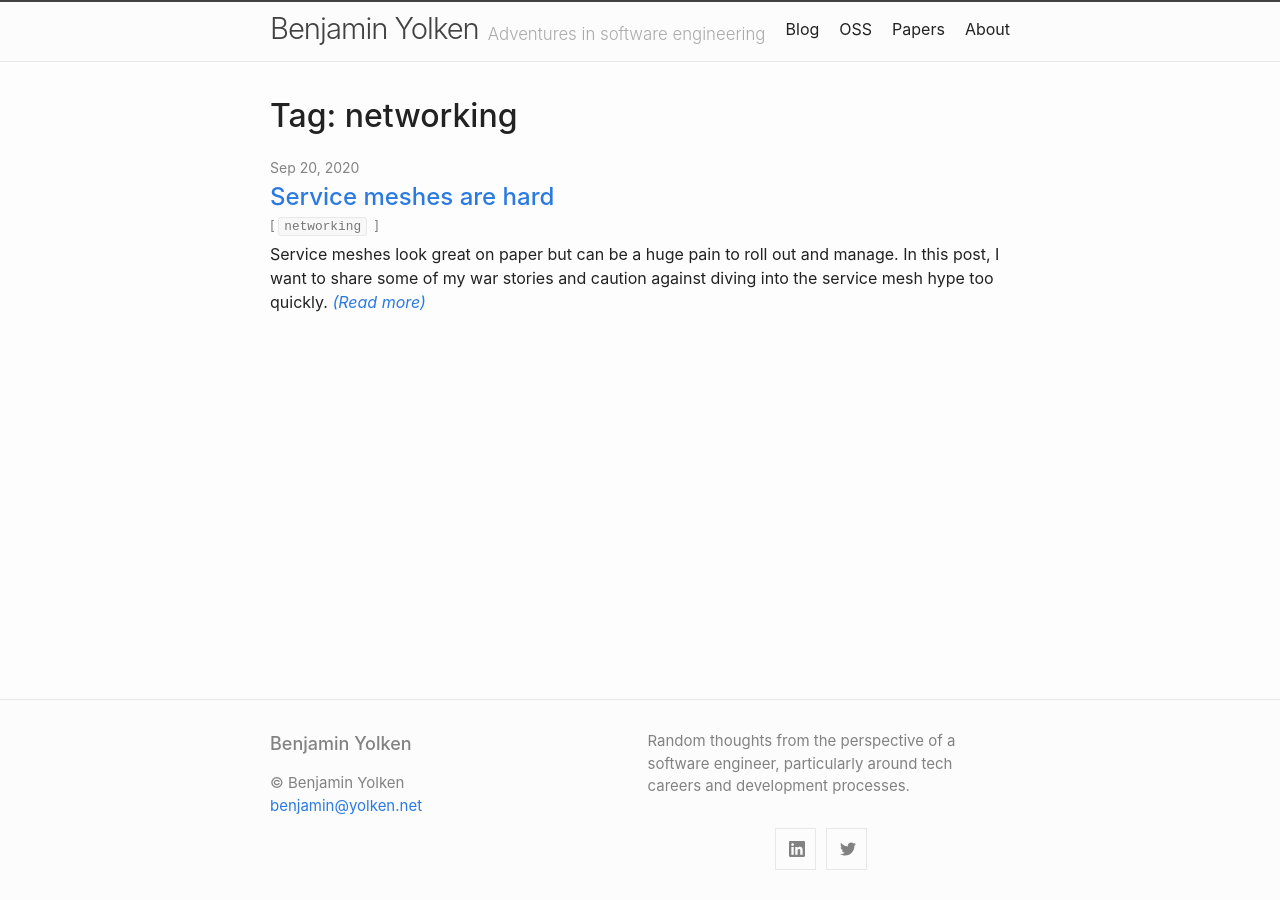
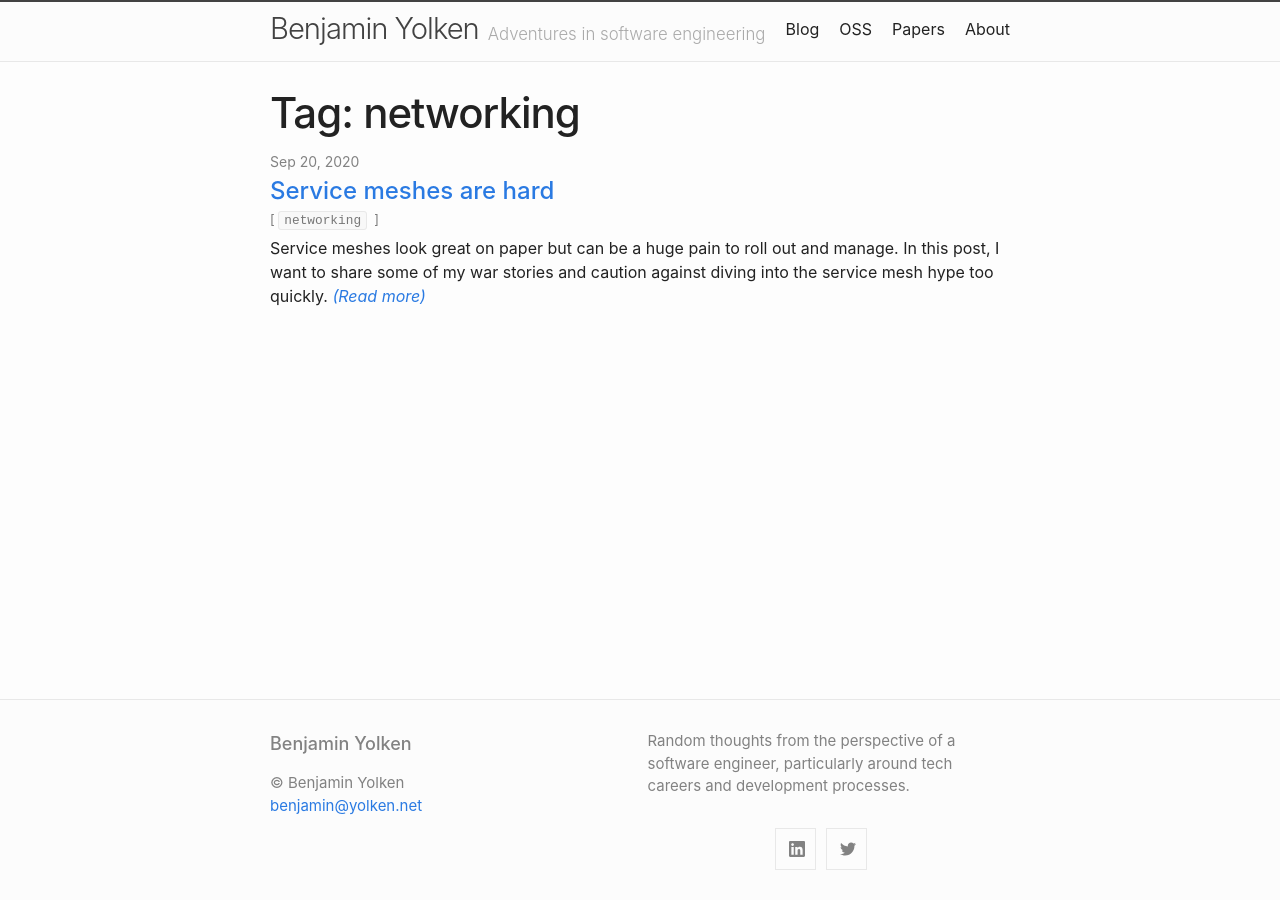
Before and after one commit to yolken/yolken-blog, a Jekyll site: the page built from site/tags/networking.html, in a window 1280 px wide. Built offline with Jekyll 4.4.1, drawn with Linux system fonts in a browser that asks for light colours.

Commit message:
Update style

```diff
--- a/site/_layouts/posts-by-tag.html
+++ b/site/_layouts/posts-by-tag.html
@@ -2,7 +2,7 @@
 layout: default
 ---
 <div class="post">
-    <h1>Tag: {{ page.tag }}</h1>
+    <h1 class="post-title tag-title">Tag: {{ page.tag }}</h1>
     <ul class="post-list">
         {% for post in site.tags[page.tag] %}
         <li>
--- a/site/_sass/minima/_layout.scss
+++ b/site/_sass/minima/_layout.scss
@@ -335,6 +335,10 @@ h3.post-header {
   }
 }
 
+.tag-title {
+  margin-bottom:15px;
+}
+
 .social-media-list {
   display: table;
   margin: 0 auto;
```
